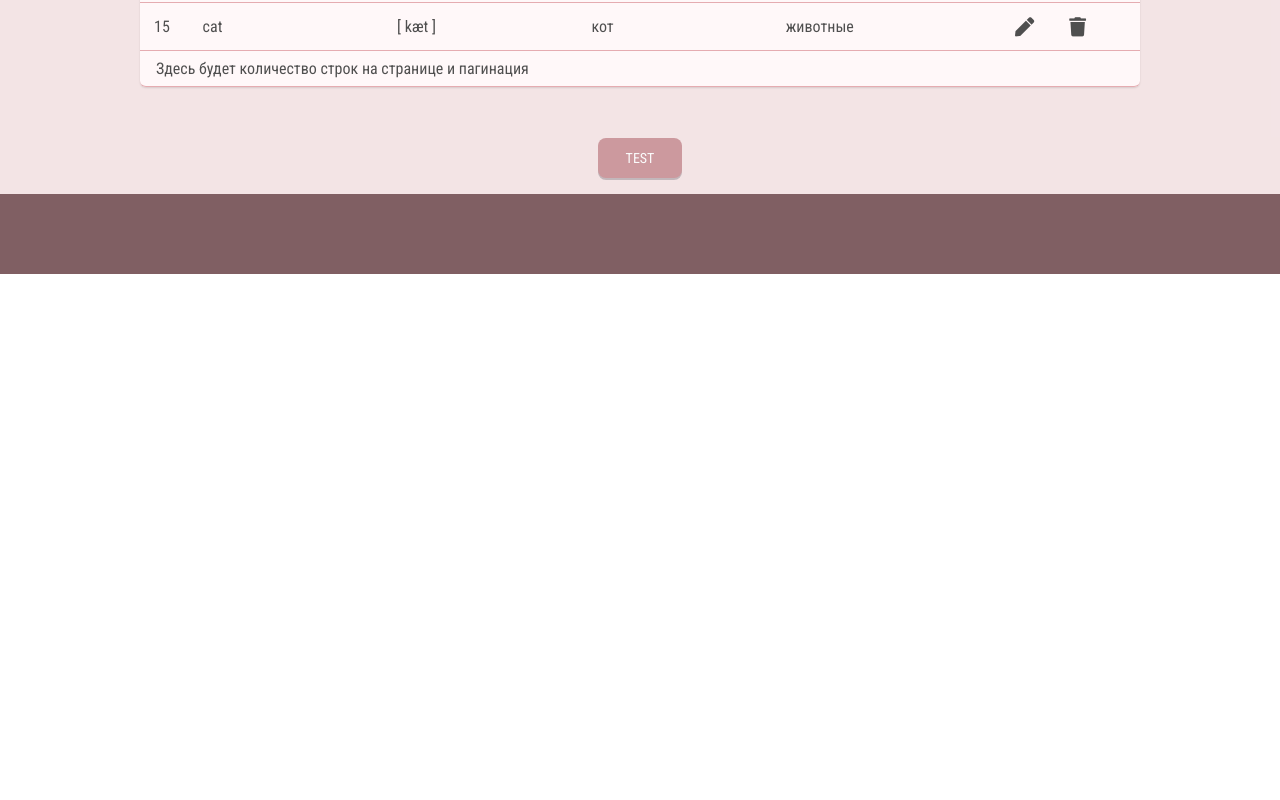
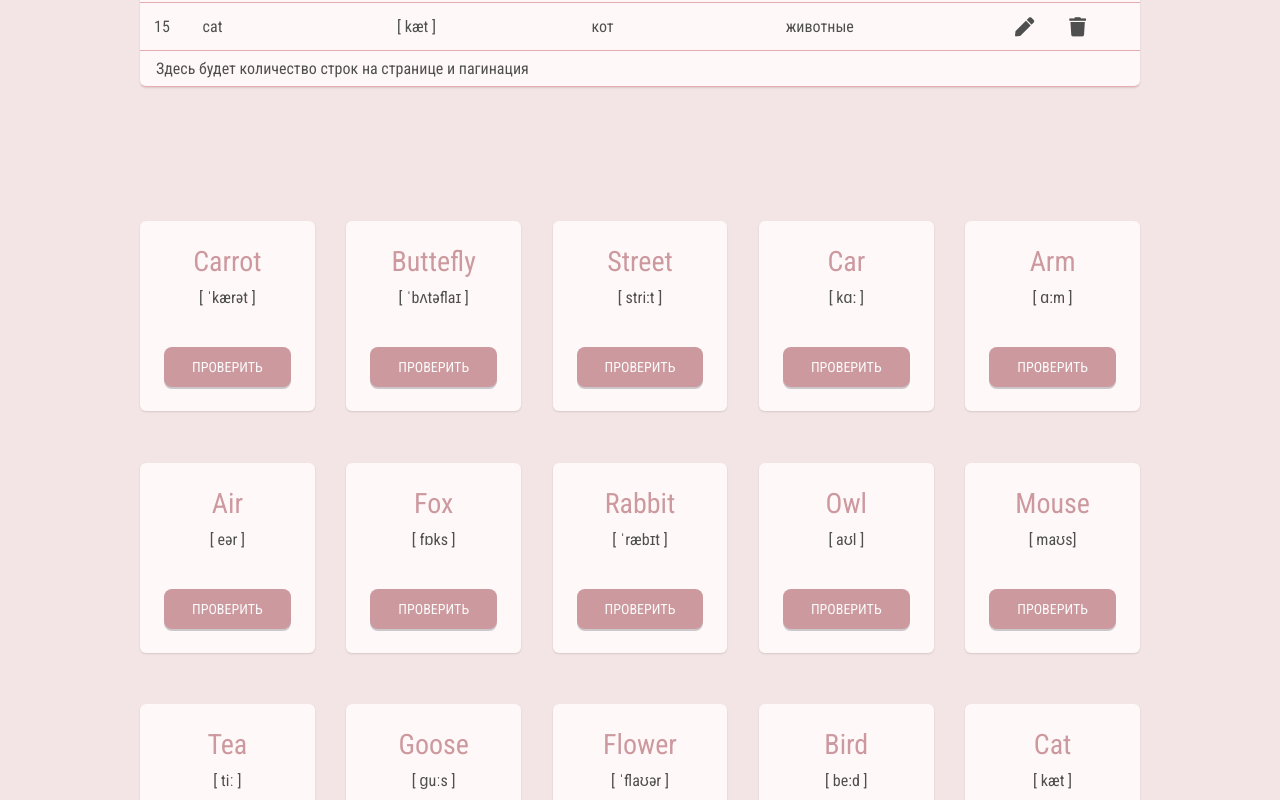
Before and after one commit to AlenaGM/flashcards-app, a React (Create React App) app: page / in a window 1280 px wide. Shown: the part 880-1680 px from the top of the page. Before the commit the page ends 1154 px from the top, so only its background shows below. Built offline with nearby package versions, Linux system fonts and the light colour scheme.

Commit message:
added cards

```diff
--- a/src/components/App/App.js
+++ b/src/components/App/App.js
@@ -1,7 +1,7 @@
 import './app.scss';
 import AppHeader from '../appHeader/AppHeader';
 import AppHome from '../appHome/AppHome';
-//import AppGame from '../appGame/AppGame';
+import AppGame from '../appGame/AppGame';
 import AppFooter from '../appFooter/AppFooter';
 
 const App = () => {
@@ -10,6 +10,7 @@ const App = () => {
       <AppHeader/>
       <main className="main">
         <AppHome/>
+        <AppGame/>
       </main>
       <AppFooter/>
     </div>
--- a/src/components/App/app.scss
+++ b/src/components/App/app.scss
@@ -10,6 +10,7 @@
 main {
   position: relative;
   display: flex;
+  flex-direction: column;
   flex-grow: 1;
   background-color: $bg;
 }
--- a/src/components/appGame/AppGame.js
+++ b/src/components/appGame/AppGame.js
@@ -1,10 +1,10 @@
 import './appGame.scss';
+import Playground from '../playground/Playground';
 
 const AppGame = () => {
     return (
-        <div>
-            Вы на странице с флаш-картами.
-            Тут будут карточки
+        <div class="app__game">
+            <Playground/>
         </div>
     )
 }
--- a/src/components/appGame/appGame.scss
+++ b/src/components/appGame/appGame.scss
@@ -0,0 +1,11 @@
+
+.app {
+    &__game {
+        display: flex;
+        flex-direction: column;
+        align-items: center;
+        justify-content: space-around;
+        width: 100vw;
+        padding: 16px;
+    }
+}
--- a/src/components/appHome/AppHome.js
+++ b/src/components/appHome/AppHome.js
@@ -5,7 +5,6 @@ const AppHome = () => {
     return (
         <div class="app__home">
             <Table/>
-            <button className='button'>Test</button>
         </div>
     )
 }
--- /dev/null
+++ b/src/components/card/Card.js
@@ -0,0 +1,17 @@
+import './card.scss';
+import '../../styles/button.scss';
+
+const Card = (props) => {
+    return (
+    <>
+        <div>{props.english}</div>
+        <div>{props.transcription}</div>
+        <div>{props.russian}</div>
+        <div>
+            <button className="button">Проверить</button>
+        </div>
+    </>
+    )
+}
+
+export default Card;
--- a/src/components/card/card.scss
+++ b/src/components/card/card.scss
@@ -0,0 +1 @@
+@import '../../styles/variables.scss';
--- /dev/null
+++ b/src/components/playground/Playground.js
@@ -0,0 +1,26 @@
+import './playground.scss';
+import Card from '../card/Card';
+import words from '../../resources/data/words.json';
+
+const Playground = () => {
+    return (
+        <>
+            <div className="app__playground playground">
+            {
+                words.map((word) =>
+                <>
+                    <div className="playground__card card">
+                            <Card
+                                english={word.english}
+                                transcription={word.transcription}
+                                russian={word.russian}/>
+                    </div>
+                </>
+                )
+            }
+            </div>
+        </>
+    )
+}
+
+export default Playground;
--- /dev/null
+++ b/src/components/playground/playground.scss
@@ -0,0 +1,48 @@
+@import '../../styles/variables.scss';
+
+//Change from here
+.playground {
+    display: flex;
+    flex-direction: row;
+    flex-wrap: wrap;
+    width: 100%;
+    max-width: 1000px;
+    margin: 4vw auto;
+    justify-content: space-between;
+    column-gap: 2vw;
+    row-gap: 4vw;
+    &__card {
+        display: flex;
+        flex-direction: column;
+        justify-content: space-between;
+        align-items: center;
+        text-align: left;
+        border-radius: 6px;
+        box-shadow: 0px 1px 2px 0px #0000001F;
+        padding: 24px;
+        background-color: $table-bg;
+
+        div:not(:last-of-type) {
+            padding-bottom: 10px;
+        }
+
+        div:first-of-type {
+            color: $btn;
+            font-size: calc(12px + 2vmin);
+            text-transform: capitalize;
+        }
+
+        div:nth-of-type(3) {
+            display: none;
+        }
+
+        div:last-of-type {
+            padding-top: 30px;
+        }
+
+        &:hover{
+            background-color: $row-hover;
+        }
+    }
+}
+//Change to here
```
